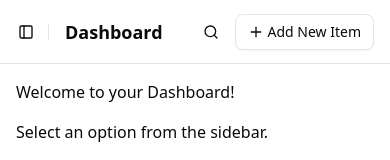
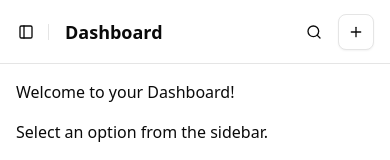
Before and after one commit to baucucu/validator-helper-nextjs, a Next.js app: page /dashboard in a window 390 px wide. Shown: the top 160 px of the page. Built offline with nearby package versions, Linux system fonts and the light colour scheme.

Commit message:
Update DashboardPage button to improve responsiveness and visibility. Change button size and adjust text display for mobile and desktop views.

```diff
--- a/app/dashboard/page.js
+++ b/app/dashboard/page.js
@@ -157,9 +157,9 @@ export default function DashboardPage() {
                             <Search className="h-4 w-4" />
                         </Button>
 
-                        <Button variant="outline" className="gap-1">
+                        <Button variant="outline" size="icon" className="md:h-9 md:px-4 md:py-2 md:gap-1">
                             <Plus className="h-4 w-4" />
-                            Add New Item
+                            <span className="hidden md:inline">Add New Item</span>
                         </Button>
                     </div>
                 </header>
```
